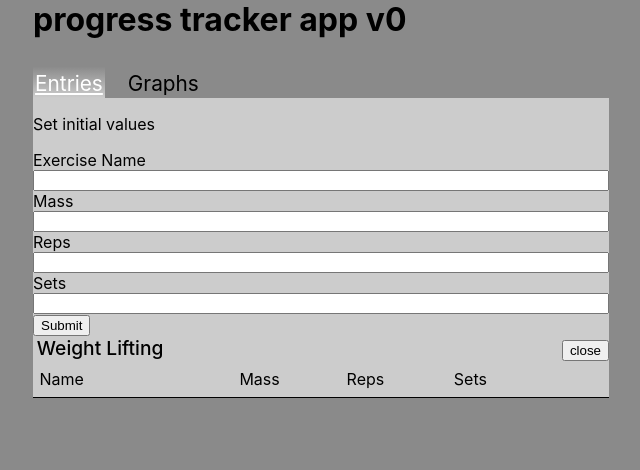
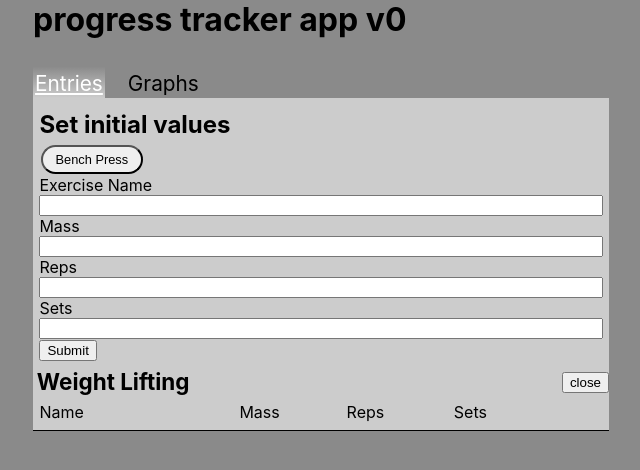
Before and after one commit to jessejp/progress-tracker, a React (Create React App) app: page /entries/addnew in a window 1280 px wide. Shown: the top 470 px of the page, without its empty margins (319-959 px from the left). Built offline with nearby package versions, Linux system fonts and the light colour scheme.

Commit message:
Added suggested exercies to initialize the form

```diff
--- a/src/components/AddNewEntry/AddEntryForm.js
+++ b/src/components/AddNewEntry/AddEntryForm.js
@@ -9,6 +9,15 @@ const defaultFormState = {
   reps: "",
   sets: "",
 };
+
+const suggestedExercises = [
+  {
+    name: "Bench Press",
+    mass: "20",
+    reps: "8",
+    sets: "3",
+  },
+];
 
 const AddEntryForm = () => {
   const [userInput, setUserInput] = useState(defaultFormState);
@@ -49,6 +58,20 @@ const AddEntryForm = () => {
     }
   };
 
+  const fillSuggestion = (event) => {
+    console.log(
+      event.target.value,
+      suggestedExercises.find(
+        (exercise) => exercise.name === event.target.value
+      )
+    );
+    setUserInput(
+      suggestedExercises.find(
+        (exercise) => exercise.name === event.target.value
+      )
+    );
+  };
+
   const addNewEntry = (event) => {
     event.preventDefault();
 
@@ -67,7 +90,20 @@ const AddEntryForm = () => {
 
   return (
     <form className={css.formContainer}>
-      <p>Set initial values</p>
+      <h2>Set initial values</h2>
+      {suggestedExercises.map((e, index) => {
+        return (
+          <button
+            key={index}
+            className={css.suggestionButton}
+            type="button"
+            value={e.name}
+            onClick={fillSuggestion}
+          >
+            {e.name}
+          </button>
+        );
+      })}
       <label htmlFor="name">Exercise Name</label>
       <input
         type="text"
--- a/src/components/AddNewEntry/AddEntryForm.module.css
+++ b/src/components/AddNewEntry/AddEntryForm.module.css
@@ -3,3 +3,19 @@
   flex-direction: column;
   background: #ccc;
 }
+
+.suggestionButton {
+  margin: 0.1em;
+  font-size: 0.8em;
+  width: 8em;
+  padding: 0.4em;
+  border-radius: 3em;
+}
+
+h2 {
+  margin: 0.2em 0;
+}
+
+form {
+  padding: 0.4em;
+}
--- a/src/components/Entries/Entries.module.css
+++ b/src/components/Entries/Entries.module.css
@@ -50,6 +50,10 @@
 
   font-size: 1.2em;
   font-weight: 500;
+}
+
+.templateHeading > h3 {
+  margin: 0;
 }
 
 .entryHeader {
--- a/src/components/Graph/GraphEntrySelection.js
+++ b/src/components/Graph/GraphEntrySelection.js
@@ -6,15 +6,17 @@ const GraphEntrySelection = (props) => {
 
   return (
     <form className={css.entryForm} onChange={props.onSelectedEntry}>
-      <label htmlFor="entrySelection">Choose an exercise:</label>
+      <label htmlFor="entrySelection">Choose an exercise: </label>
       <select name="entrySelection">
-        {dataState.map((entry) => {
+        {dataState.length > 0 &&
+          dataState.map((entry) => {
             return (
               <option key={entry.name} value={entry.name}>
                 {entry.name}
               </option>
             );
           })}
+        {dataState.length === 0 && <option>No Data Available</option>}
       </select>
     </form>
   );
--- a/src/pages/Entries.js
+++ b/src/pages/Entries.js
@@ -3,6 +3,7 @@ import css from "../components/Entries/Entries.module.css";
 import EntriesRowItem from "../components/Entries/EntriesRowItem";
 import { Routes, Route, Link, useParams, useNavigate } from "react-router-dom";
 import AddEntryForm from "../components/AddNewEntry/AddEntryForm";
+import { useEffect } from "react";
 
 const Entries = () => {
   const entries = useSelector((state) => state.entries.entries);
@@ -29,6 +30,10 @@ const Entries = () => {
     );
   });
 
+  useEffect(() => {
+    if (entries.length === 0) navigate("/entries/addnew", { replace: false });
+  }, [entries, navigate]);
+
   return (
     <>
       <Routes>
@@ -37,7 +42,7 @@ const Entries = () => {
       <div className={css.entriesContainer}>
         <div className={css.entriesTable}>
           <div className={css.templateHeading}>
-            <div>Weight Lifting</div>
+            <h3>Weight Lifting</h3>
             <div>
               {!formOpen && <Link to="addnew">Add New</Link>}
               {formOpen && <button onClick={goBack}>close</button>}
--- a/src/pages/Graph.js
+++ b/src/pages/Graph.js
@@ -4,14 +4,6 @@ import css from "../components/Graph/Graph.module.css";
 import GraphEntrySelection from "../components/Graph/GraphEntrySelection";
 import SvgCircle from "../components/Graph/SvgCircle";
 import SvgLine from "../components/Graph/SvgLine";
-/* const DUMMY_DATA = [
-  {
-    name: "Bench Press",
-    mass: [20, 22, 18, 42, 18, 24, 33, 55, 12],
-    reps: [15, 8, 12],
-    sets: [4, 3, 3],
-  },
-]; */
 
 let isInitial = true;
 
@@ -86,9 +78,7 @@ const Graph = () => {
   return (
     <div className={css.graphContainer}>
       <div className={css.graphFlexContainer}>
-        {selectedEntry && (
-          <GraphEntrySelection onSelectedEntry={onSelectedEntry} />
-        )}
+        <GraphEntrySelection onSelectedEntry={onSelectedEntry} />
         <svg className={css.svgContainer} height="300" width="100%">
           <svg>
             {graphPoints.unsorted.map((point, index) => {
```
Lines whose indentation alone changed are shown as unchanged.
